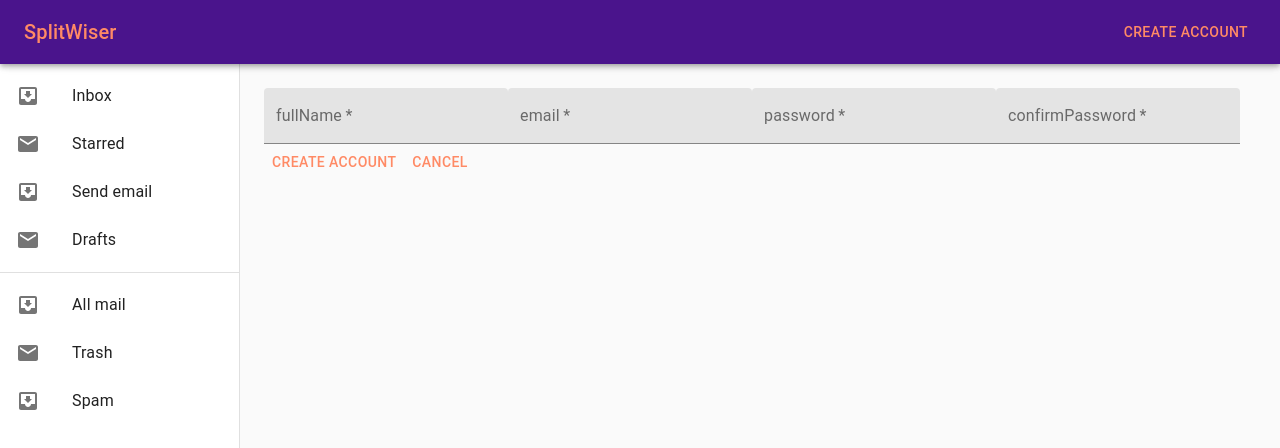
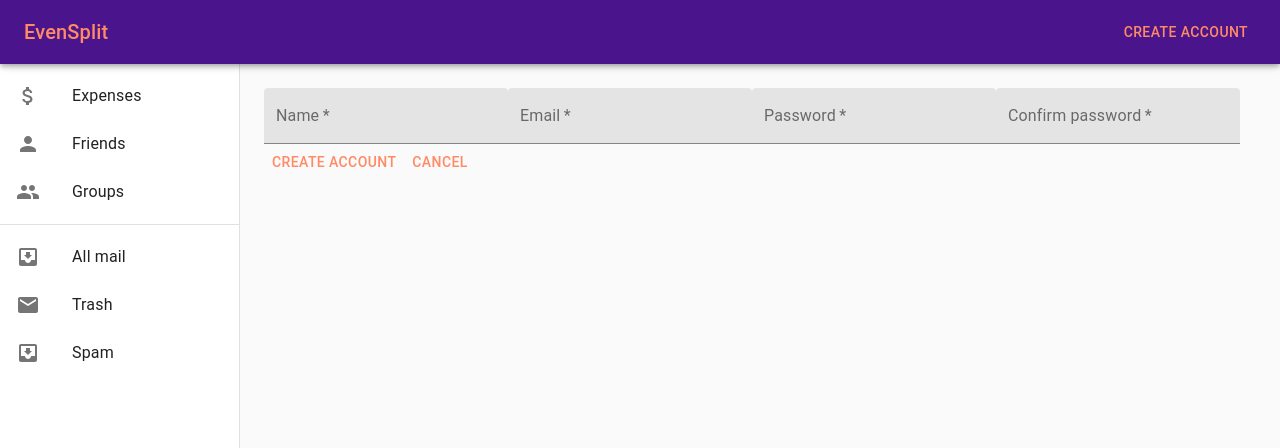
Before and after one commit to dyclee/breakeven-frontend, a React (Create React App) app: page /signup in a window 1280 px wide. Shown: the top 448 px of the page. Built offline with nearby package versions, Linux system fonts and the light colour scheme.

Commit message:
database issues

```diff
--- a/src/Drawer.js
+++ b/src/Drawer.js
@@ -1,20 +1,25 @@
 import React from 'react';
+import { useDispatch, useSelector } from 'react-redux';
 import { makeStyles } from '@material-ui/core/styles';
 import Drawer from '@material-ui/core/Drawer';
-import AppBar from '@material-ui/core/AppBar';
-import CssBaseline from '@material-ui/core/CssBaseline';
+
 import Toolbar from '@material-ui/core/Toolbar';
 import List from '@material-ui/core/List';
-import Typography from '@material-ui/core/Typography';
+
 import Divider from '@material-ui/core/Divider';
 import ListItem from '@material-ui/core/ListItem';
 import ListItemIcon from '@material-ui/core/ListItemIcon';
 import ListItemText from '@material-ui/core/ListItemText';
 import InboxIcon from '@material-ui/icons/MoveToInbox';
 import MailIcon from '@material-ui/icons/Mail';
-import Navbar from './NavBar';
-import App from './App';
-import Theme from './Theme';
+
+import AttachMoneyIcon from '@material-ui/icons/AttachMoney';
+import PersonIcon from '@material-ui/icons/Person';
+import PeopleIcon from '@material-ui/icons/People';
+
+import { getUser } from './store/actions/auth';
+import { getFriends } from './store/actions/friends';
+
 
 const drawerWidth = 240;
 
@@ -41,9 +46,17 @@ const useStyles = makeStyles((theme) => ({
   },
 }));
 
-export default function ClippedDrawer() {
+const SideDrawer =  () => {
     const classes = useStyles();
 
+    const dispatch = useDispatch();
+
+    const token = useSelector(state => state.authReducer.token);
+
+    const handleFriendClick = async () => {
+        const user = await getUser(token);
+        dispatch(getFriends(user));
+    }
     return (
 
         <Drawer
@@ -56,12 +69,18 @@ export default function ClippedDrawer() {
           <Toolbar />
           <div className={classes.drawerContainer}>
             <List>
-              {['Inbox', 'Starred', 'Send email', 'Drafts'].map((text, index) => (
-                <ListItem button key={text}>
-                  <ListItemIcon>{index % 2 === 0 ? <InboxIcon /> : <MailIcon />}</ListItemIcon>
-                  <ListItemText primary={text} />
+                <ListItem button key="Expenses">
+                  <ListItemIcon><AttachMoneyIcon /></ListItemIcon>
+                  <ListItemText primary="Expenses" />
                 </ListItem>
-              ))}
+                <ListItem button key="Friends" onClick={handleFriendClick}>
+                  <ListItemIcon><PersonIcon /></ListItemIcon>
+                  <ListItemText primary="Friends" />
+                </ListItem>
+                <ListItem button key="Groups">
+                  <ListItemIcon><PeopleIcon /></ListItemIcon>
+                  <ListItemText primary="Groups" />
+                </ListItem>
             </List>
             <Divider />
             <List>
@@ -76,3 +95,5 @@ export default function ClippedDrawer() {
         </Drawer>
     );
   }
+
+  export default SideDrawer;
--- a/src/NavBar.js
+++ b/src/NavBar.js
@@ -38,8 +38,8 @@ const NavBar = ({needLogin, loadToken}) => {
         return (
             <AppBar position="fixed" className={classes.appBar}>
             <Toolbar>
-                <Typography variant="h6" noWrap className={classes.title}>
-                Home
+                <Typography variant="h6" noWrap color="secondary" className={classes.title}>
+                EvenSplit
                 </Typography>
                 <MenuButton></MenuButton>
             </Toolbar>
@@ -50,7 +50,7 @@ const NavBar = ({needLogin, loadToken}) => {
         <AppBar position="fixed" className={classes.appBar}>
         <Toolbar>
             <Typography variant="h6" className={classes.title} noWrap color="secondary">
-            SplitWiser
+            EvenSplit
             </Typography>
             <SignUpButton />
         </Toolbar>
--- a/src/SignUpForm.js
+++ b/src/SignUpForm.js
@@ -39,28 +39,28 @@ const SignupForm = () => {
         <main className="centered middled">
             <form onSubmit={handleSubmit}>
                 <InputField
-                    id="fullName"
+                    id="Name"
                     type="text"
                     placeholder="Name"
                     value={fullName}
                     onChange={updateProperty(setFullName)}
                 />
                 <InputField
-                    id="email"
+                    id="Email"
                     type="email"
                     placeholder="Email"
                     value={email}
                     onChange={updateProperty(setEmail)}
                 />
                 <InputField
-                    id="password"
+                    id="Password"
                     type="password"
                     placeholder="Password"
                     value={password}
                     onChange={updateProperty(setPassword)}
                 />
                 <InputField
-                    id="confirmPassword"
+                    id="Confirm password"
                     type="password"
                     placeholder="Confirm Password"
                     value={confirmPassword}
--- a/src/store/actions/friends.js
+++ b/src/store/actions/friends.js
@@ -1,8 +1,10 @@
 import { baseUrl } from '../../config';
 
 export const SEND_REQUEST = 'friends/SEND_REQUEST';
+export const GET_FRIENDS = 'friends/GET_FRIENDS';
 
 export const sendRequest = (email) => ({ type: SEND_REQUEST, email })
+export const loadFriends = (friends) => ({ type: GET_FRIENDS, friends})
 
 export const inviteFriend = ({user, email}) => async dispatch => {
     const res = await fetch(`${baseUrl}/users/friends`, {
@@ -22,6 +24,19 @@ export const inviteFriend = ({user, email}) => async dispatch => {
 }
 
 export const getFriends = (user) =>  async dispatch => {
-    const res = await fetch
-    //
+    const res = await fetch(`${baseUrl}/users/friends`, {
+        method: 'put',
+        headers: {
+            'Content-Type': 'application/json'
+        },
+        body: JSON.stringify({ user })
+    });
+
+    if (res.ok) {
+        const friends = await res.json();
+        dispatch(loadFriends(friends));
+        return;
+    }
+    const errorRes = await res.json();
+    return errorRes;
 }
--- a/src/store/reducers/friends.js
+++ b/src/store/reducers/friends.js
@@ -1,4 +1,5 @@
-import { SEND_REQUEST } from '../actions/friends';
+import { MergeType } from '@material-ui/icons';
+import { SEND_REQUEST, GET_FRIENDS } from '../actions/friends';
 
 export default function friendReducer(state = { requests: []}, action) {
     switch (action.type) {
@@ -7,6 +8,13 @@ export default function friendReducer(state = { requests: []}, action) {
             newState.requests.push(action.email);
             return newState;
         }
+        case GET_FRIENDS: {
+            const friends = action.friends.map((friend) => ({ [friend.id]: friend }))
+            return {
+                ...state,
+                ...friends
+            }
+        }
         default: return state;
     }
 }
```
